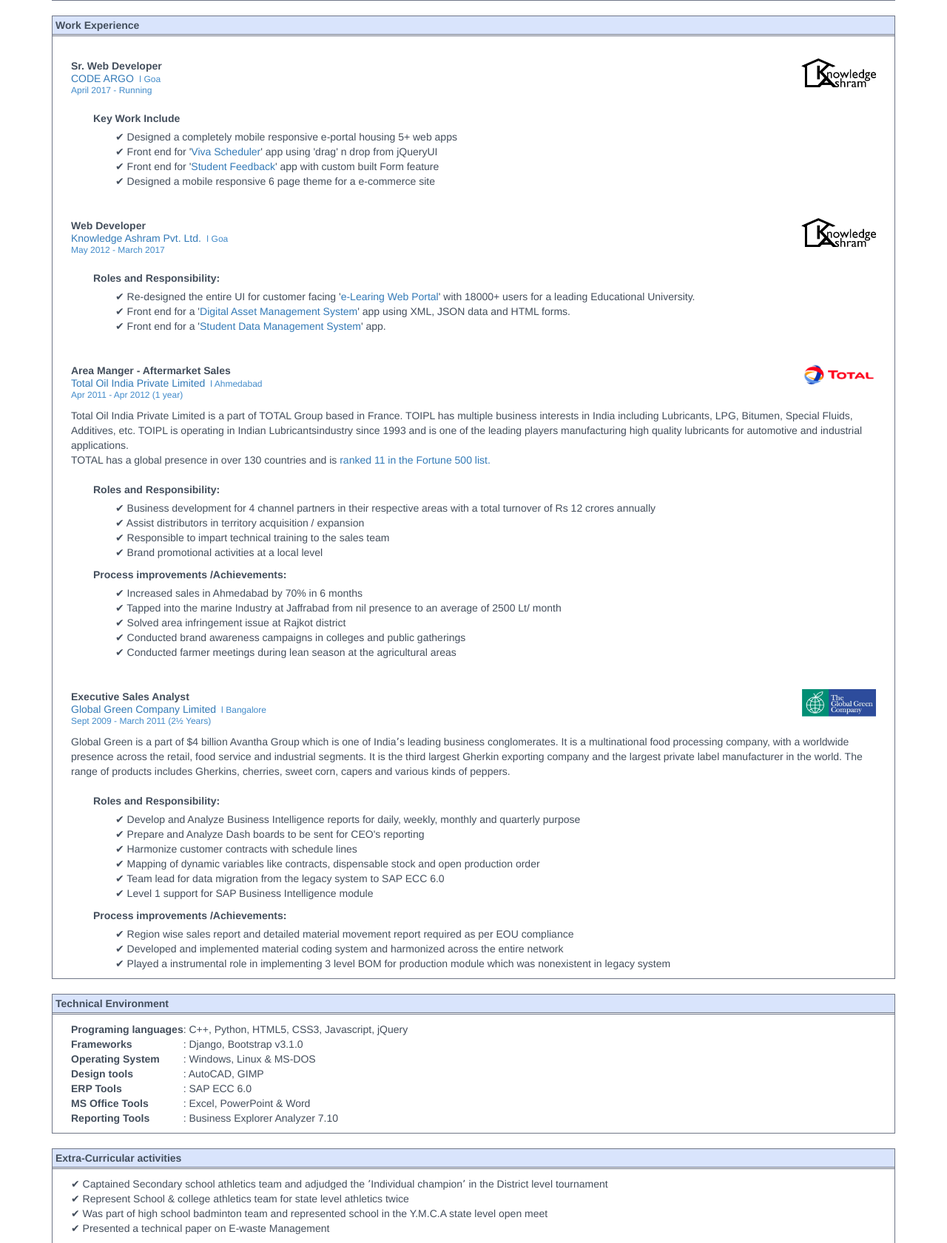
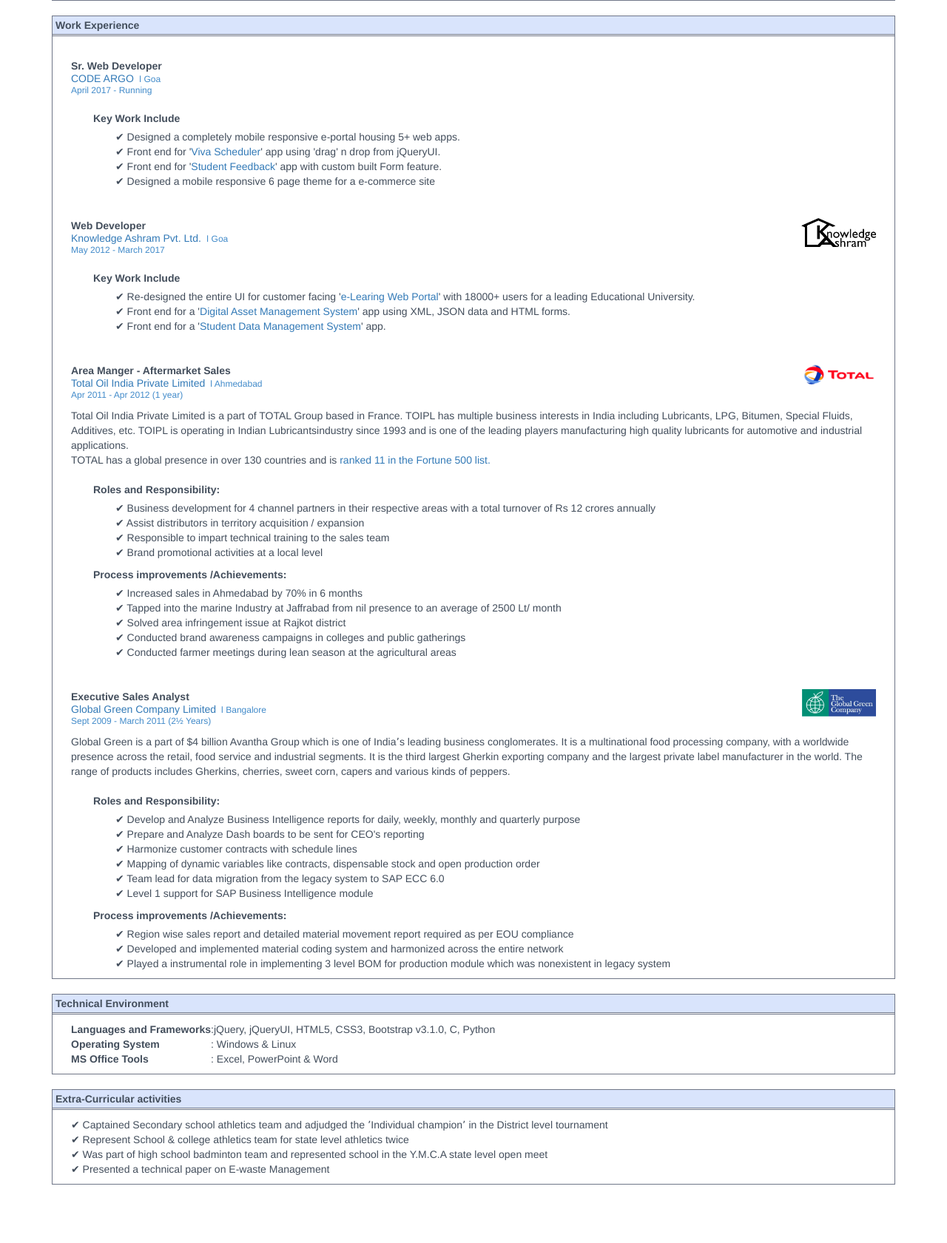
Before and after one commit to manishkarkera/manishkarkera.github.io, a plain HTML site: page index.html in a window 1280 px wide. Shown: the part 542-2223 px from the top of the page at 74% size. Drawn offline with nearby package versions, Linux system fonts and the light colour scheme.

Commit message:
made changes to technologies known

```diff
--- a/index.html
+++ b/index.html
@@ -81,16 +81,16 @@
 		<div class="t_body">
 			<div class="spacer20"></div>
 
-			<a target="_blank" href="http://www.knowledgeashram.com/"><img alt="Knowledge Ashram's Logo" style="float:right"  height="39" src="static/img/logo copy.png"></a>
+			<!-- <a target="_blank" href="http://www.knowledgeashram.com/"><img alt="Knowledge Ashram's Logo" style="float:right"  height="39" src="static/img/logo copy.png"></a> -->
 			<p><strong>Sr. Web Developer</strong></p>
 			<p class="time"><a target="_blank" href="http://www.codeargo.com/" style="font-size:14px">CODE ARGO	</a> &nbsp;&#448; Goa</p>
 			<p class="time">April 2017 &#45; Running</p>
 			<div class="spacer20"></div>
 			<p class="l1_indent"><strong>Key Work Include</strong></p>
 			<div class="spacer5"></div>
-			<p class="l2_indent">&#10004; Designed a completely mobile responsive e-portal housing 5+ web apps</p>
-			<p class="l2_indent">&#10004; Front end for '<a target="_blank" href="https://viva.bits-pilani.ac.in/">Viva Scheduler</a>' app using 'drag' n drop from jQueryUI</p>
-			<p class="l2_indent">&#10004; Front end for '<a target="_blank" href="https://sf.bits-pilani.ac.in/">Student Feedback</a>' app with custom built Form feature</p>
+			<p class="l2_indent">&#10004; Designed a completely mobile responsive e-portal housing 5+ web apps.</p>
+			<p class="l2_indent">&#10004; Front end for '<a target="_blank" href="https://viva.bits-pilani.ac.in/">Viva Scheduler</a>' app using 'drag' n drop from jQueryUI.</p>
+			<p class="l2_indent">&#10004; Front end for '<a target="_blank" href="https://sf.bits-pilani.ac.in/">Student Feedback</a>' app with custom built Form feature.</p>
 			<p class="l2_indent">&#10004; Designed a mobile responsive 6 page theme for a e-commerce site</p>
 
 			<div class="spacer20"></div>
@@ -101,7 +101,7 @@
 			<p class="time"><a target="_blank" href="http://www.knowledgeashram.com/" style="font-size:14px">Knowledge Ashram Pvt. Ltd. </a> &nbsp;&#448; Goa</p>
 			<p class="time">May 2012 &#45; March 2017</p>
 			<div class="spacer20"></div>
-			<p class="l1_indent"><strong>Roles and Responsibility:</strong></p>
+			<p class="l1_indent"><strong>Key Work Include</strong></p>
 			<div class="spacer5"></div>
 
 			<p class="l2_indent">&#10004; Re-designed the entire UI for customer facing '<a target="_blank" href="elearn.bits-pilani.ac.in">e-Learing Web Portal</a>' with 18000+ users for a leading Educational University.</p>
@@ -174,13 +174,9 @@
 
 			<table>
 				<tbody>
-					<tr><td><strong>Programing languages </strong></td><td><span>: C++, Python, HTML5, CSS3, Javascript, jQuery</span></td></tr>
-					<tr><td><strong>Frameworks</strong></td><td>: Django, Bootstrap v3.1.0</td></tr>
-					<tr><td><strong>Operating System</strong></td><td><span>: Windows, Linux &amp; MS-DOS</span></td></tr>
-					<tr><td><strong>Design tools</strong></td><td><span>: AutoCAD, GIMP</span></td></tr>
-					<tr><td><strong>ERP Tools</strong></td><td><span>: SAP ECC 6.0</span></td></tr>
+					<tr><td><strong>Languages and Frameworks</strong></td><td><span>:jQuery, jQueryUI, HTML5, CSS3, Bootstrap v3.1.0, C, Python</span></td></tr>
+					<tr><td><strong>Operating System</strong></td><td><span>: Windows &amp; Linux</span></td></tr>
 					<tr><td><strong>MS Office Tools</strong></td><td><span>: Excel, PowerPoint &amp; Word</span></td></tr>
-					<tr><td><strong>Reporting Tools</strong></td><td><span>: Business Explorer Analyzer 7.10</span></td></tr>
 				</tbody>
 			</table>
 		</div>
```
